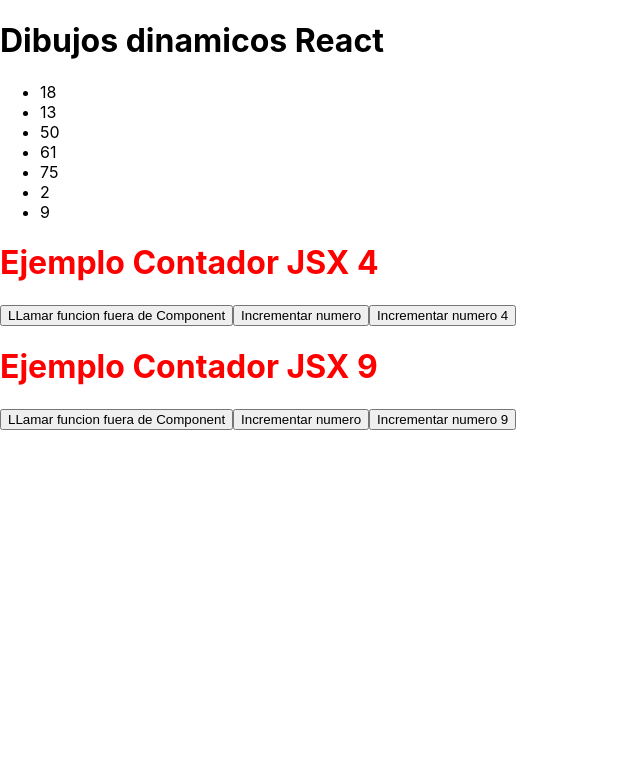
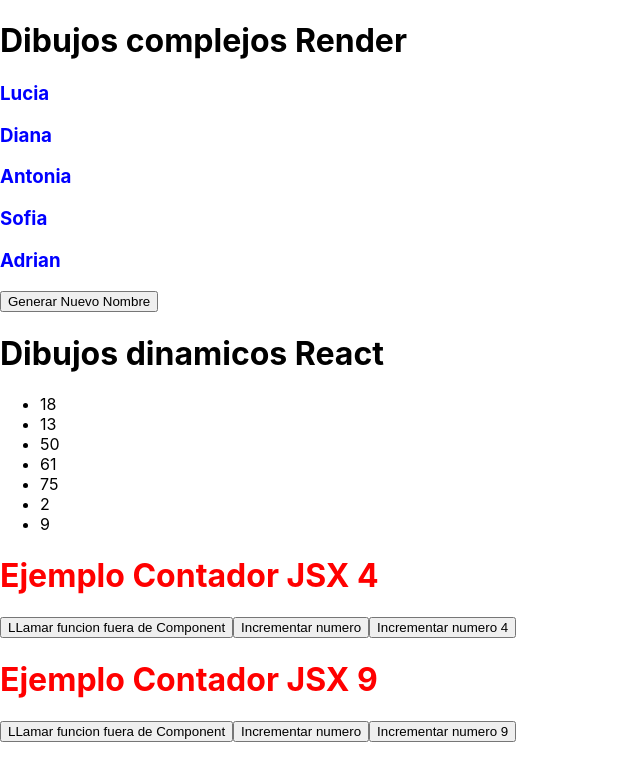
Before and after one commit to angeldzz/reactclases, a React (Create React App) app: page / in a window 1280 px wide. Shown: the top 780 px of the page, without its empty margins (0-640 px from the left). Built offline with nearby package versions, Linux system fonts and the light colour scheme.

Commit message:
Dibujos complecos con setstate

```diff
--- /dev/null
+++ b/src/components/DibujosComplejosRender.jsx
@@ -0,0 +1,34 @@
+import React, { Component } from 'react'
+
+export default class DibujosComplejosRender extends Component {
+    //NECESITAMOS UN ARRAY CON NOMBRES Y DICHO ARRAY DEBE
+    // ESTAR DELCARADO EN state PARA ACTUALIZAR EL DIBUJO
+    state = {
+        nombres: ["Lucia", "Diana", "Antonia", "Sofia", "Adrian"]
+    }
+    generarNombre = () => {
+        this.state.nombres.push("Nuevo Nombre");
+        this.setState({
+            nombres : this.state.nombres
+        })
+    }
+    render() {
+        return (
+            <div>
+                <h1>Dibujos complejos Render</h1>
+                {
+
+                    //ESTE CODIGO ES JSX DE REACT
+                    // EL codigo logico debe contener un return
+                    this.state.nombres.map((nombre, index) => {
+                        // ESTE CODIGO NO PUEDE ESTAR VACIO NECESITA UN RETURN
+                        return (
+                            <h3 style={{ color: "blue" }} key={index}> {nombre} </h3>
+                        )
+                    })
+                }
+                <button onClick={this.generarNombre}>Generar Nuevo Nombre</button>
+            </div>
+        )
+    }
+}
--- a/src/index.js
+++ b/src/index.js
@@ -5,9 +5,11 @@ import App from './App';
 import reportWebVitals from './reportWebVitals';
 import Contador from './components/Contador';
 import DibujosComplejos from './components/DibujosComplejos';
+import DibujosComplejosRender from './components/DibujosComplejosRender';
 const root = ReactDOM.createRoot(document.getElementById('root'));
 root.render(
   <React.StrictMode>
+    <DibujosComplejosRender/>
     <DibujosComplejos/>
     <Contador inicio={4}/>
     <Contador inicio={9}/>
```
